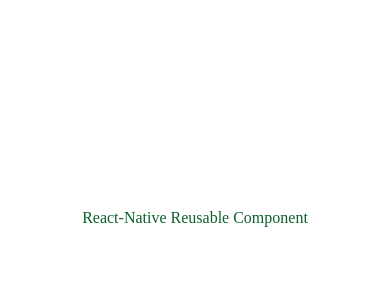
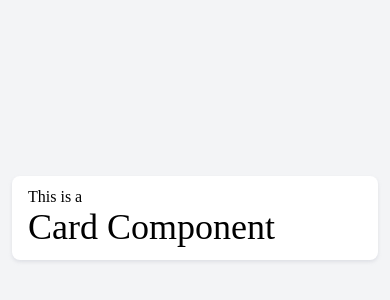
Before and after one commit to syngenta-digital/react-native-reusable-component, a React Native app: screen / in a window 390 px wide. Shown: the part 204-504 px from the top of the page. Built offline with nearby package versions, Linux system fonts and the light colour scheme.

Commit message:
Created card component

```diff
--- a/App.tsx
+++ b/App.tsx
@@ -1,11 +1,20 @@
 import React from 'react'
 import { View, Text, StyleSheet } from 'react-native'
+import Card from './src/Components/Card/Card'
 import { colors } from './src/Theme/Colors'
+import { sizes } from './src/Theme/Constants'
 import { fonts } from './src/Theme/Fonts'
 
 const App = () => (
   <View style={styles.container}>
-    <Text style={[styles.textStyle, fonts.body1SemiBold]}>React-Native Reusable Component</Text>
+    <Card
+      children={
+        <View>
+          <Text style={[fonts.body1SemiBold]}>This is a</Text>
+          <Text style={[fonts.h1]}>Card Component</Text>
+        </View>
+      }
+    />
   </View>
 )
 export default App
@@ -15,9 +24,7 @@ const styles = StyleSheet.create({
     flex: 1,
     alignItems: 'center',
     justifyContent: 'center',
-    color: colors.blue10
-  },
-  textStyle: {
-    color: colors.green70
+    backgroundColor: colors.grey10,
+    paddingHorizontal: sizes.size12
   }
 })
--- /dev/null
+++ b/src/Components/Card/Card.tsx
@@ -0,0 +1,35 @@
+import React from 'react'
+import { View, ViewStyle, StyleSheet, TouchableOpacity } from 'react-native'
+import { colors } from '../../Theme/Colors'
+import { sizes } from '../../Theme/Constants'
+
+interface Props {
+  onPress?: () => void
+  style?: ViewStyle
+  children: React.ReactNode[] | React.ReactNode
+}
+
+const Card = ({ onPress, children }: Props) => (
+  <TouchableOpacity style={styles.container} onPress={onPress}>
+    <View>{children}</View>
+  </TouchableOpacity>
+)
+export default Card
+
+const styles = StyleSheet.create({
+  container: {
+    width: '100%',
+    backgroundColor: colors.white,
+    borderRadius: sizes.cardRadius,
+    paddingVertical: 12,
+    paddingHorizontal: 16,
+    shadowColor: colors.grey40,
+    shadowOffset: {
+      width: 0,
+      height: 2
+    },
+    shadowOpacity: 0.25,
+    shadowRadius: 3.84,
+    elevation: 8
+  }
+})
```
